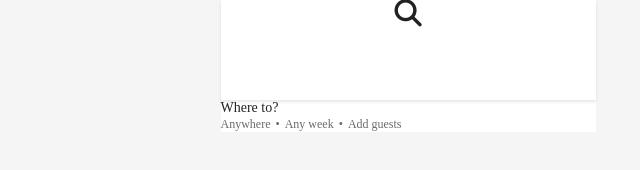
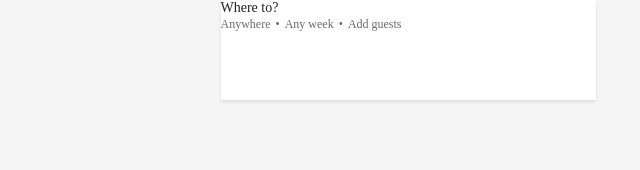
Before and after one commit to therealadil/website-homepage, a plain HTML site: page index.html in a window 1280 px wide. Shown: the whole page, without its empty margins (232-872 px from the left). Drawn offline with Linux system fonts and the light colour scheme; a web font is replaced by a local one.

Commit message:
move search box placeholder into header

```diff
--- a/index.html
+++ b/index.html
@@ -12,19 +12,16 @@
 
     <header>
 
-        <div class="search-box">
-            <i class="fa-solid fa-magnifying-glass"></i>
+        <div class="search-box-placeholder">
+            <div class="">Where to?</div>
+            <div>
+                <span>Anywhere</span><span>•</span><span>Any week</span><span>•</span><span>Add guests</span>
+            </div>
         </div>
-
 
     </header>
 
-    <div class="search-box-placeholder">
-        <div class="">Where to?</div>
-        <div>
-            <span>Anywhere</span><span>•</span><span>Any week</span><span>•</span><span>Add guests</span>
-        </div>
-    </div>
+
 
 
 
```
